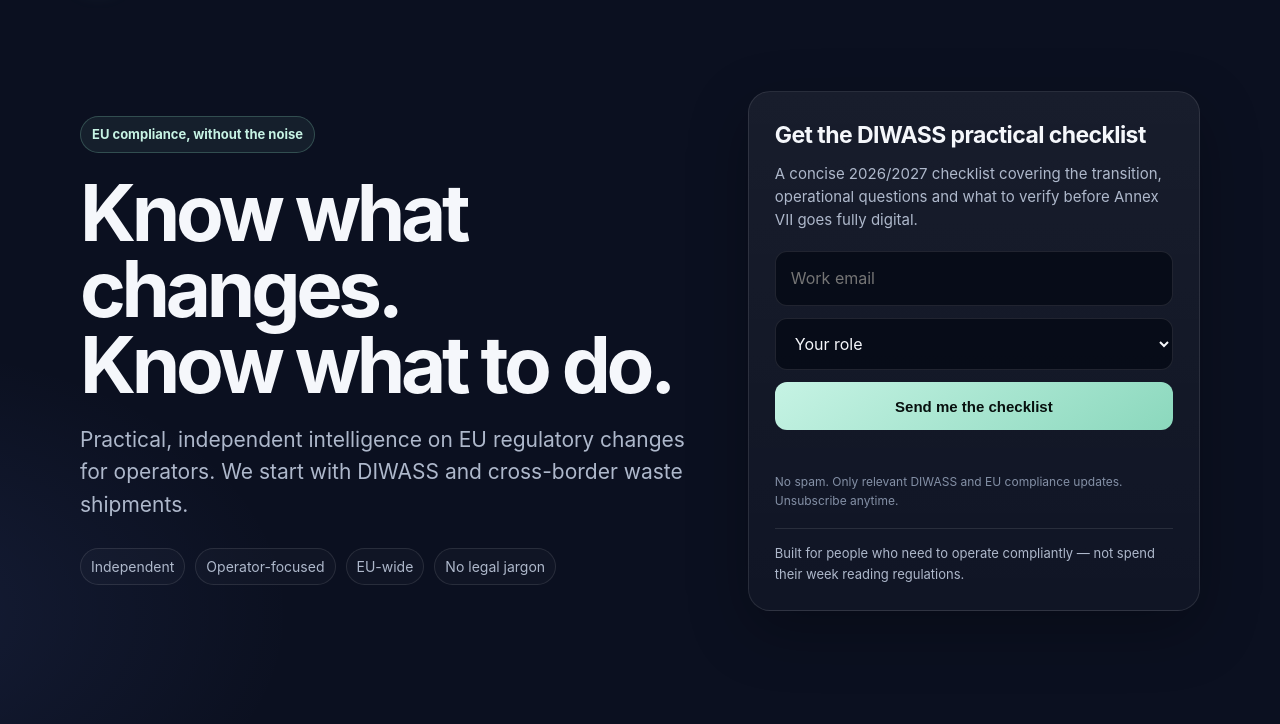
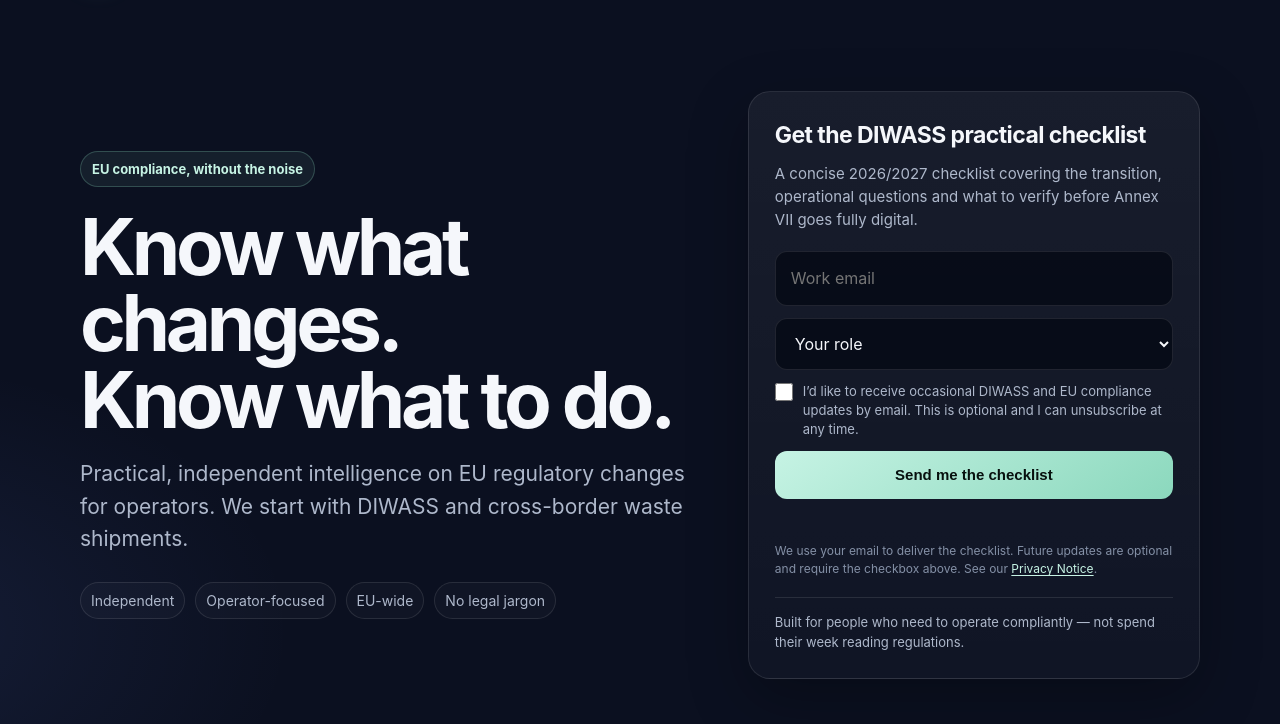
Before and after one commit to marccalbet23/euregbrief, a website: page index.html in a window 1280 px wide. Shown: the part 76-800 px from the top of the page. Drawn offline with Linux system fonts and the light colour scheme.

Commit message:
Separate marketing consent from checklist delivery

```diff
--- a/index.html
+++ b/index.html
@@ -115,6 +115,15 @@
     }
 
     input:focus, select:focus { border-color: rgba(139,216,189,.55); box-shadow: 0 0 0 3px rgba(139,216,189,.08); }
+    .consent-row {
+      display: grid; grid-template-columns: 18px 1fr; gap: 10px; align-items: start;
+      color: var(--muted); font-size: 13px; line-height: 1.45; cursor: pointer;
+    }
+    .consent-row input[type="checkbox"] {
+      width: 18px; height: 18px; margin: 1px 0 0; padding: 0;
+      accent-color: var(--accent);
+    }
+    .privacy-link { color: var(--accent-2); text-decoration: underline; text-underline-offset: 2px; }
 
     button, .button {
       display: inline-flex; justify-content: center; align-items: center;
@@ -236,11 +245,15 @@
             <option>Software provider</option>
             <option>Other</option>
           </select>
+          <label class="consent-row">
+            <input type="checkbox" name="marketingConsent" value="yes">
+            <span>I’d like to receive occasional DIWASS and EU compliance updates by email. This is optional and I can unsubscribe at any time.</span>
+          </label>
           <button type="submit" id="submit-button">Send me the checklist</button>
           <div id="form-status" aria-live="polite" style="font-size:13px; line-height:19px; min-height:19px;"></div>
         </form>
 
-        <div class="tiny">No spam. Only relevant DIWASS and EU compliance updates. Unsubscribe anytime.</div>
+        <div class="tiny">We use your email to deliver the checklist. Future updates are optional and require the checkbox above. See our <a class="privacy-link" href="/privacy.html">Privacy Notice</a>.</div>
         <div class="trust">Built for people who need to operate compliantly — not spend their week reading regulations.</div>
       </aside>
     </div>
@@ -345,7 +358,7 @@
   <footer>
     <div class="wrap footer-inner">
       <div>© 2026 EU Reg Brief</div>
-      <div>Independent EU compliance intelligence · marccg@euregbrief.com</div>
+      <div>Independent EU compliance intelligence · <a href="mailto:marccg@euregbrief.com">marccg@euregbrief.com</a> · <a class="privacy-link" href="/privacy.html">Privacy</a></div>
     </div>
   </footer>
 
@@ -361,6 +374,7 @@
       status.textContent = '';
 
       const data = Object.fromEntries(new FormData(form).entries());
+      data.marketingConsent = form.elements.marketingConsent.checked;
 
       try {
         const response = await fetch('/api/subscribe', {
```
